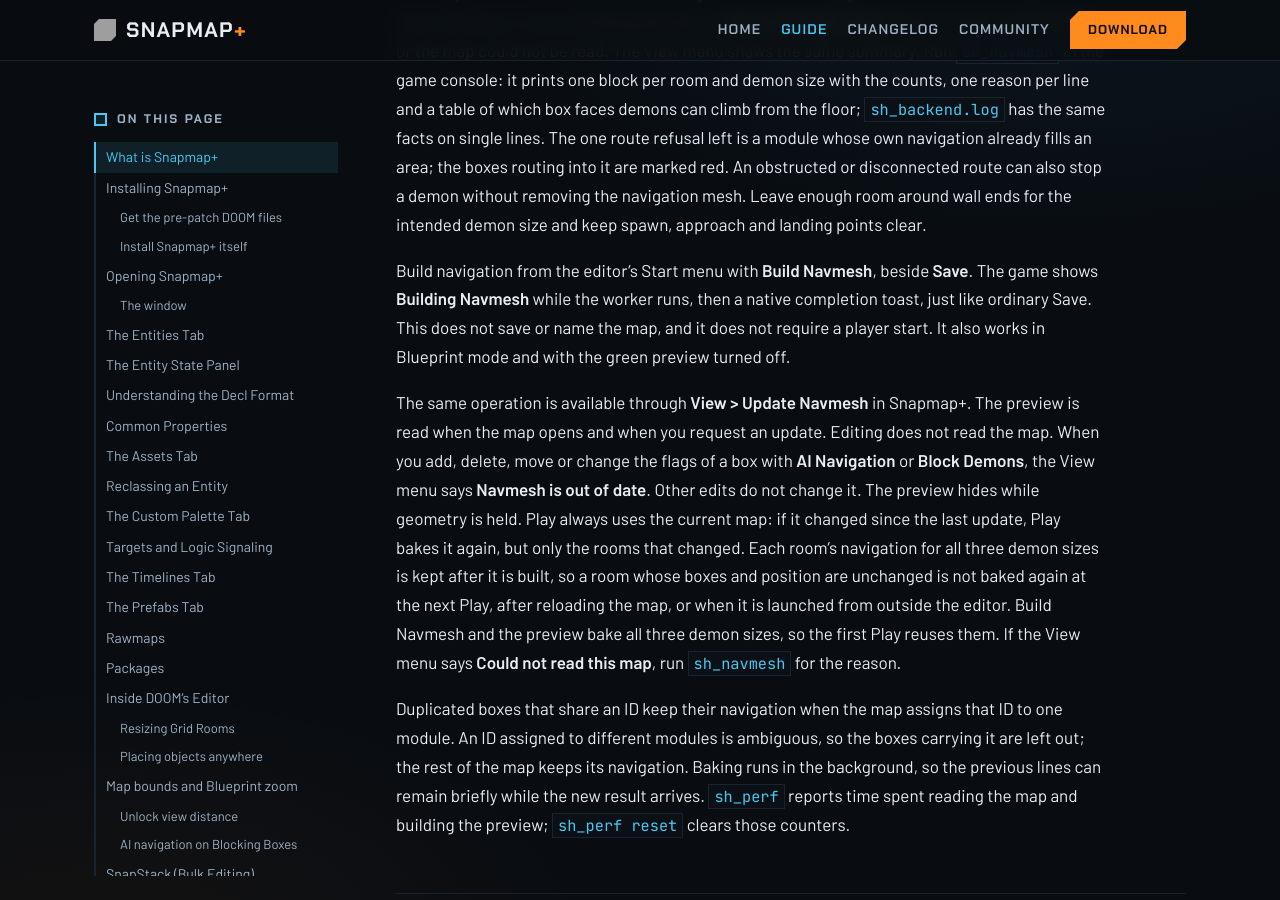
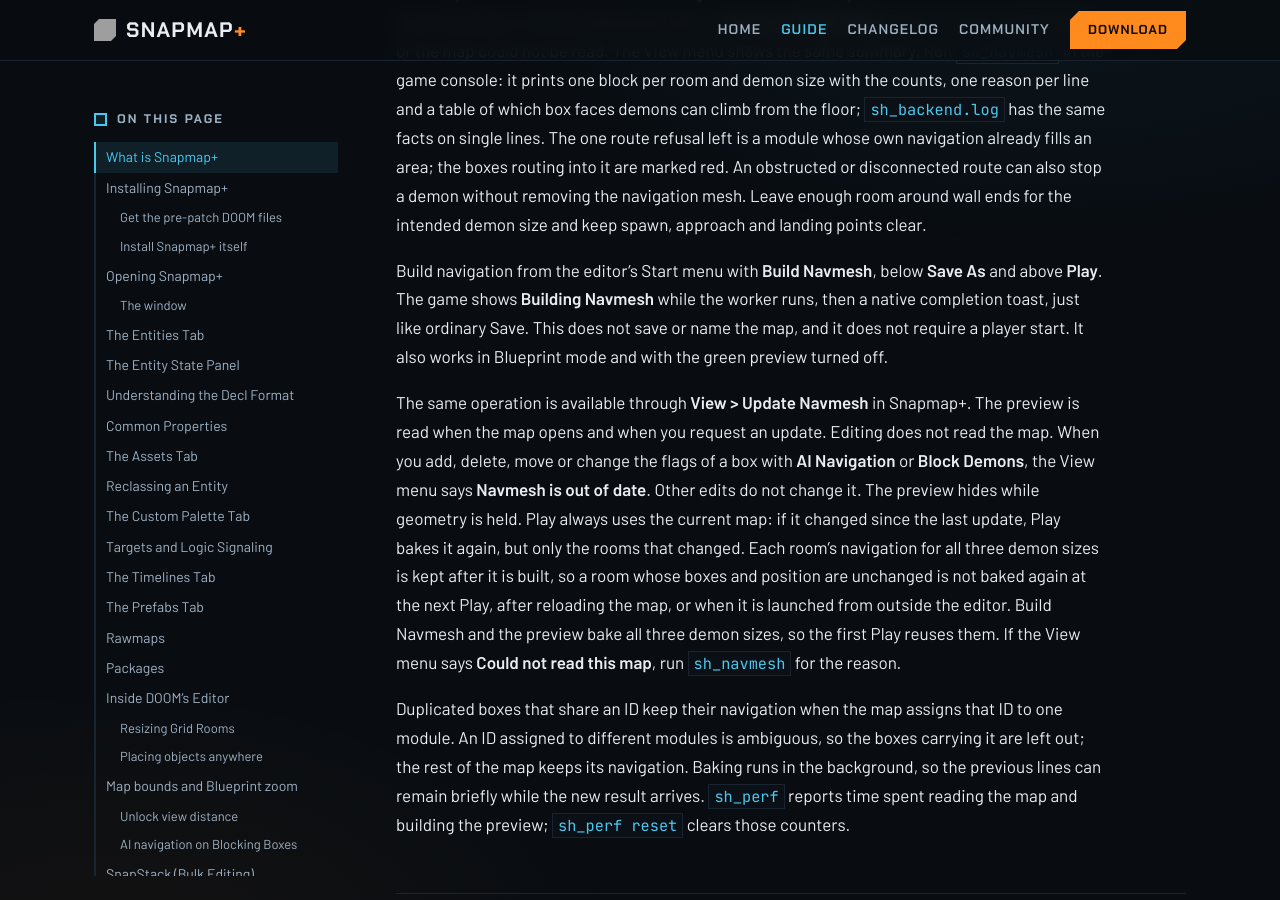
Before and after one commit to doom-snapmap/snapmap-web, a Jekyll site: the page built from site/snapmap-plus-guide.md, in a window 1280 px wide and 900 px high, scrolled down 30870 px. Built offline with Jekyll 4.4.1, drawn with Linux system fonts in a browser that asks for light colours; grey boxes are pictures that could not be loaded.

Commit message:
Say where Build Navmesh sits in the Start menu
The row now sits below Save As and above Play.

```diff
--- a/site/snapmap-plus-guide.md
+++ b/site/snapmap-plus-guide.md
@@ -893,8 +893,8 @@ route can also stop a demon without removing the navigation mesh. Leave enough
 room around wall ends for the intended demon size and keep spawn, approach and
 landing points clear.
 
-Build navigation from the editor's Start menu with **Build Navmesh**, beside
-**Save**. The game shows **Building Navmesh** while the worker runs, then a
+Build navigation from the editor's Start menu with **Build Navmesh**, below
+**Save As** and above **Play**. The game shows **Building Navmesh** while the worker runs, then a
 native completion toast, just like ordinary Save. This does not save or name
 the map, and it does not require a player start. It also works in Blueprint mode
 and with the green preview turned off.
```
